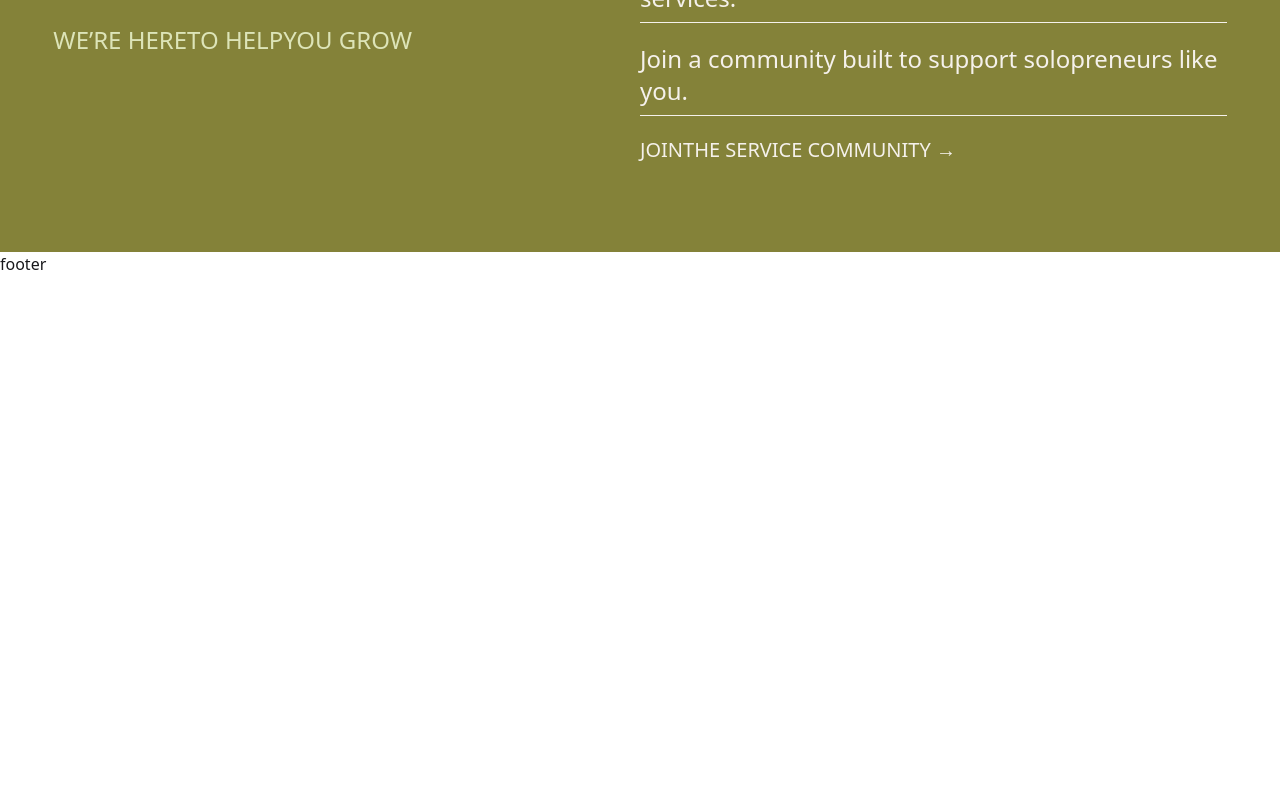
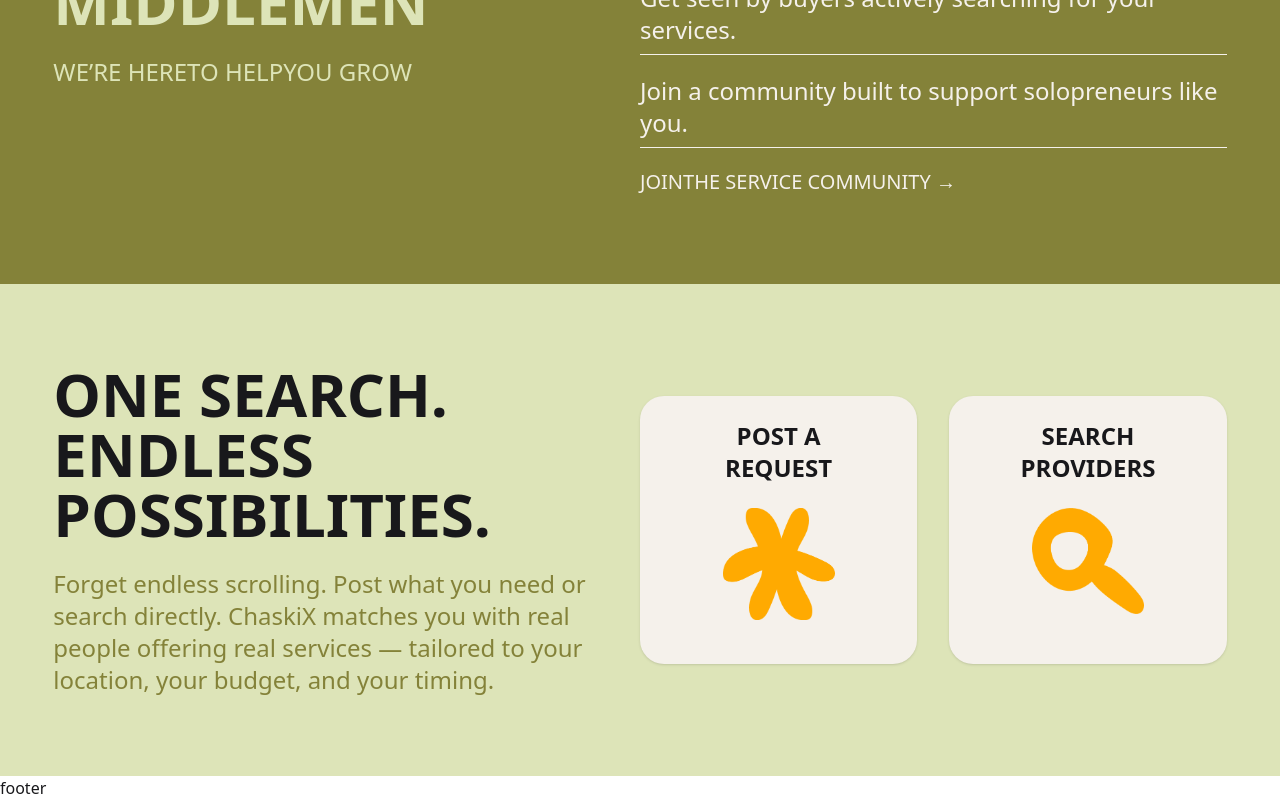
Before and after one commit to Takmim00/chas-kix, a React (Vite) app: page / in a window 1280 px wide. Shown: the part 1620-2420 px from the top of the page. Before the commit the page ends 1896 px from the top, so only its background shows below. Built offline with nearby package versions, Linux system fonts and the light colour scheme.

Commit message:
one search

```diff
--- a/src/components/Home.jsx
+++ b/src/components/Home.jsx
@@ -2,6 +2,7 @@
 import Banner from './Banner';
 import SearchBid from './SearchBid';
 import Opportunities from './Opportunities';
+import OneSearch from './OneSearch';
 
 const Home = () => {
     return (
@@ -9,6 +10,7 @@
             <Banner/>
             <SearchBid/>
             <Opportunities/>
+            <OneSearch/>
         </div>
     );
 };
--- /dev/null
+++ b/src/components/OneSearch.jsx
@@ -0,0 +1,46 @@
+import img2 from "../assets/img/Vector-2.png";
+
+import img4 from "../assets/img/Vector-4.png";
+const OneSearch = () => {
+  return (
+    <div className="bg-[#DDE4B8]">
+      <div className="grid grid-cols-2 w-11/12 mx-auto py-20">
+        <div>
+          <h1 className="text-6xl font-bold ">
+            ONE SEARCH. <br />
+            ENDLESS
+            <br />
+            POSSIBILITIES.
+          </h1>
+          <p className="text-[#848239] text-2xl font-normal pt-6">
+            Forget endless scrolling. Post what you need or search directly.
+            ChaskiX matches you with real people offering real services —
+            tailored to your location, your budget, and your timing.
+          </p>
+        </div>
+        <div className="grid grid-cols-2 gap-8 my-8">
+          <div className="card bg-[#F5F1EB]  shadow-sm rounded-3xl">
+            <div className="card-body items-center flex text-center p-6">
+              <h2 className="card-title font-bold text-2xl">
+                POST A <br /> REQUEST
+              </h2>
+
+              <img src={img4} alt="" className="w-28 pt-4" />
+            </div>
+          </div>
+          <div className="card bg-[#F5F1EB]  shadow-sm rounded-3xl">
+            <div className="card-body items-center flex text-center p-6">
+              <h2 className="card-title font-bold text-2xl">
+                SEARCH <br /> PROVIDERS
+              </h2>
+
+              <img src={img2} alt="" className="w-28 pt-4" />
+            </div>
+          </div>
+        </div>
+      </div>
+    </div>
+  );
+};
+
+export default OneSearch;
--- a/src/components/SearchBid.jsx
+++ b/src/components/SearchBid.jsx
@@ -4,7 +4,7 @@
 import img4 from "../assets/img/Vector-4.png";
 const SearchBid = () => {
   return (
-    <div className="bg-[#DDE4B8] py-16">
+    <div className="bg-[#DDE4B8] py-20">
       <div className="w-11/12 mx-auto ">
         <h1 className="text-6xl font-bold">
           SEARCH.BID.CHAT.DELIVER.
```
